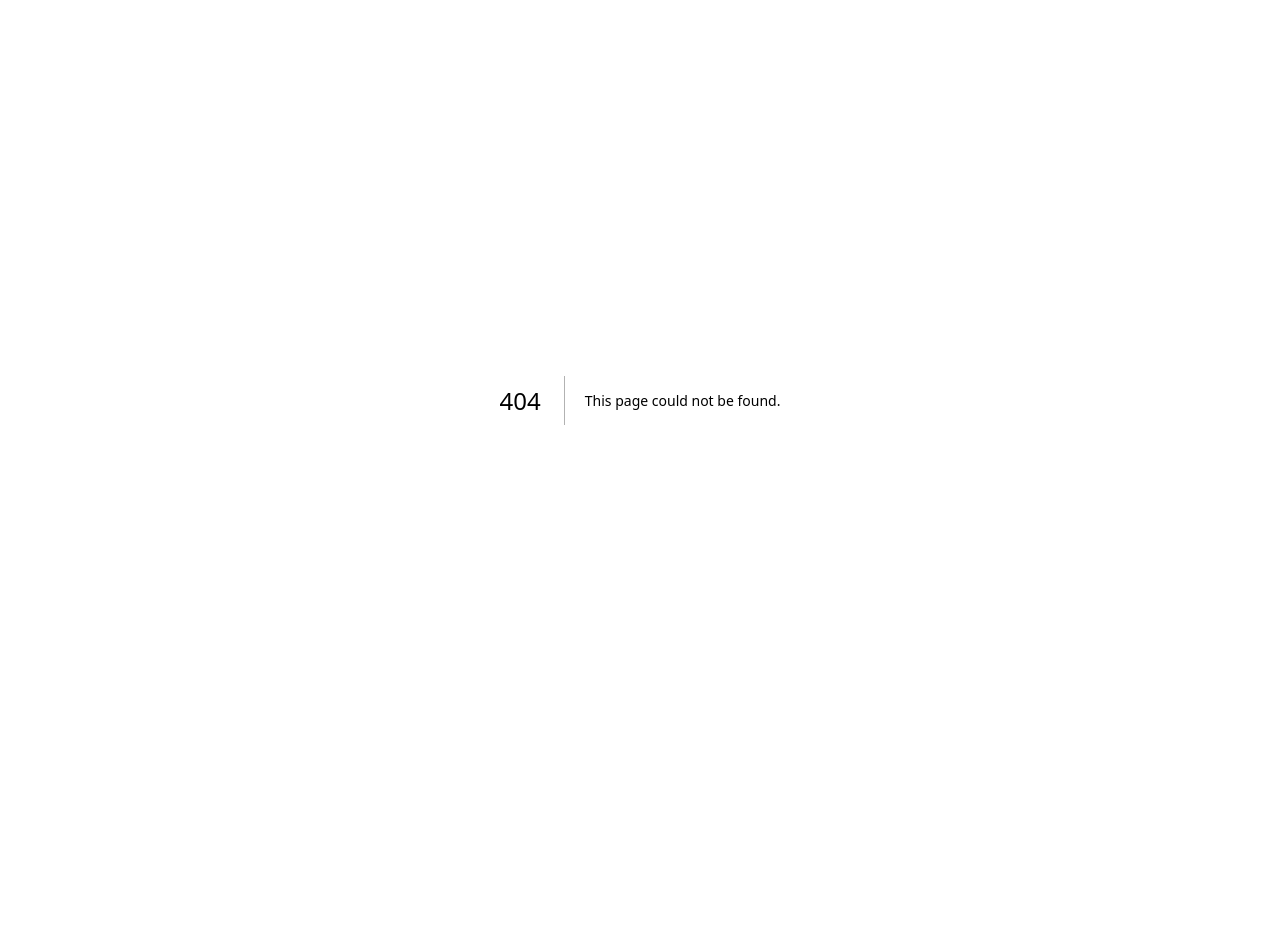
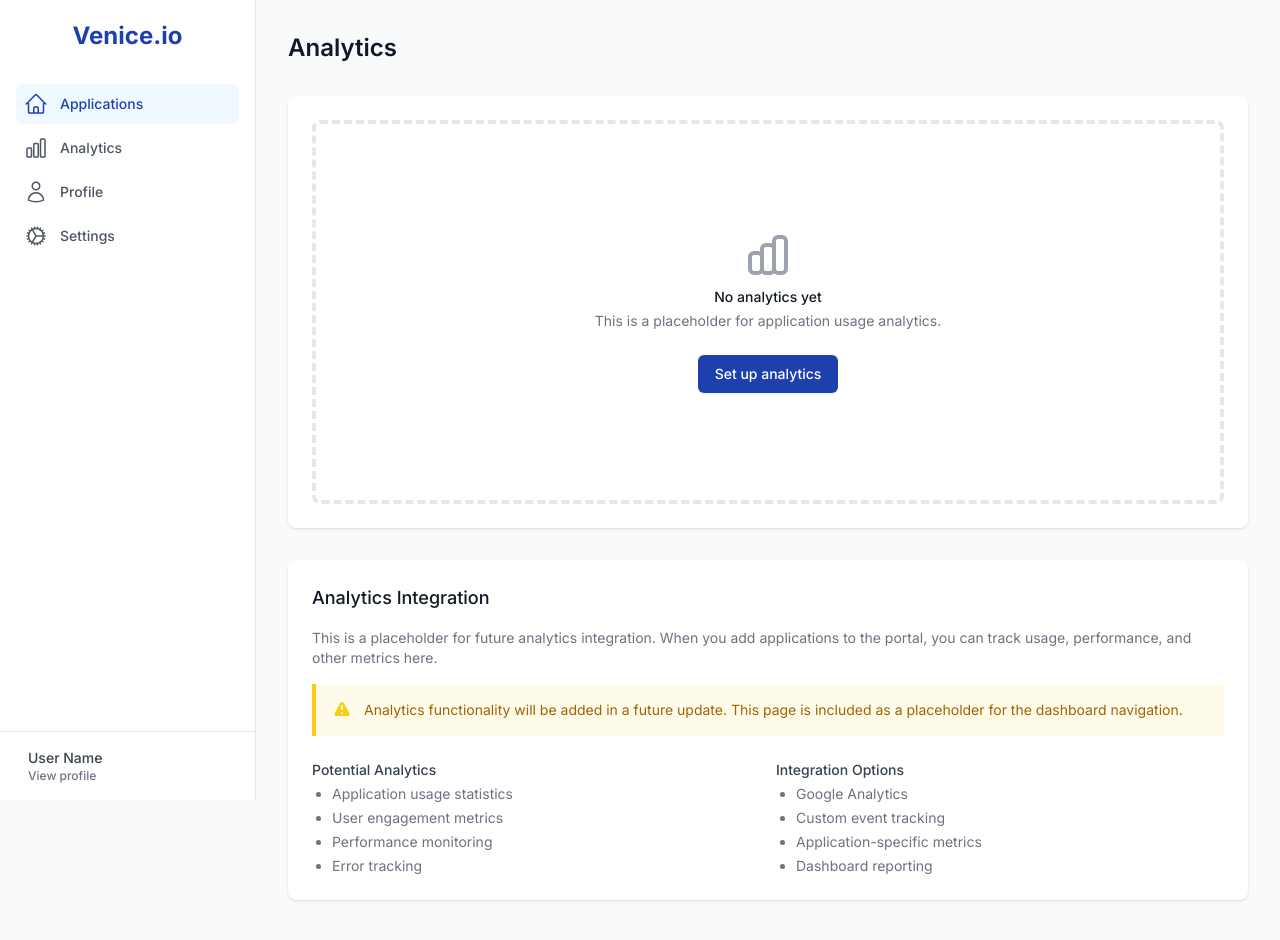
Before and after one commit to pattydubb/venice-io-accounting-portal, a Next.js app: page /dashboard/analytics in a window 1280 px wide. Before the commit this address had no page. Shown: the top 940 px of the page. Before the commit the page ends 800 px from the top, so only its background shows below. Built offline with nearby package versions, Linux system fonts and the light colour scheme.

Commit message:
Add analytics page placeholder

```diff
--- /dev/null
+++ b/src/app/dashboard/analytics/page.tsx
@@ -0,0 +1,93 @@
+'use client';
+
+export default function AnalyticsPage() {
+  return (
+    <div className="px-4 sm:px-6 lg:px-8 py-8">
+      <div className="max-w-7xl mx-auto">
+        <h1 className="text-2xl font-semibold text-gray-900 mb-8">Analytics</h1>
+
+        <div className="bg-white shadow rounded-lg px-5 py-6 sm:px-6">
+          <div className="border-4 border-dashed border-gray-200 rounded-lg h-96 flex items-center justify-center">
+            <div className="text-center">
+              <svg
+                className="mx-auto h-12 w-12 text-gray-400"
+                fill="none"
+                viewBox="0 0 24 24"
+                stroke="currentColor"
+                aria-hidden="true"
+              >
+                <path
+                  strokeLinecap="round"
+                  strokeLinejoin="round"
+                  strokeWidth={2}
+                  d="M9 19v-6a2 2 0 00-2-2H5a2 2 0 00-2 2v6a2 2 0 002 2h2a2 2 0 002-2zm0 0V9a2 2 0 012-2h2a2 2 0 012 2v10m-6 0a2 2 0 002 2h2a2 2 0 002-2m0 0V5a2 2 0 012-2h2a2 2 0 012 2v14a2 2 0 01-2 2h-2a2 2 0 01-2-2z"
+                />
+              </svg>
+              <h3 className="mt-2 text-sm font-medium text-gray-900">No analytics yet</h3>
+              <p className="mt-1 text-sm text-gray-500">
+                This is a placeholder for application usage analytics.
+              </p>
+              <div className="mt-6">
+                <button
+                  type="button"
+                  className="inline-flex items-center px-4 py-2 border border-transparent shadow-sm text-sm font-medium rounded-md text-white bg-venice-blue hover:bg-blue-700 focus:outline-none focus:ring-2 focus:ring-offset-2 focus:ring-venice-blue"
+                >
+                  Set up analytics
+                </button>
+              </div>
+            </div>
+          </div>
+        </div>
+
+        <div className="mt-8 bg-white shadow rounded-lg px-5 py-6 sm:px-6">
+          <h2 className="text-lg font-medium text-gray-900 mb-4">Analytics Integration</h2>
+          <p className="text-sm text-gray-500 mb-4">
+            This is a placeholder for future analytics integration. When you add applications to the portal,
+            you can track usage, performance, and other metrics here.
+          </p>
+
+          <div className="bg-yellow-50 border-l-4 border-yellow-400 p-4">
+            <div className="flex">
+              <div className="flex-shrink-0">
+                <svg className="h-5 w-5 text-yellow-400" xmlns="http://www.w3.org/2000/svg" viewBox="0 0 20 20" fill="currentColor">
+                  <path fillRule="evenodd" d="M8.257 3.099c.765-1.36 2.722-1.36 3.486 0l5.58 9.92c.75 1.334-.213 2.98-1.742 2.98H4.42c-1.53 0-2.493-1.646-1.743-2.98l5.58-9.92zM11 13a1 1 0 11-2 0 1 1 0 012 0zm-1-8a1 1 0 00-1 1v3a1 1 0 002 0V6a1 1 0 00-1-1z" clipRule="evenodd" />
+                </svg>
+              </div>
+              <div className="ml-3">
+                <p className="text-sm text-yellow-700">
+                  Analytics functionality will be added in a future update. This page is included as a placeholder for the dashboard navigation.
+                </p>
+              </div>
+            </div>
+          </div>
+
+          <div className="mt-6 grid grid-cols-1 gap-y-6 gap-x-4 sm:grid-cols-2">
+            <div className="sm:col-span-1">
+              <div className="block text-sm font-medium text-gray-700">Potential Analytics</div>
+              <div className="mt-1 text-sm text-gray-500">
+                <ul className="list-disc pl-5 space-y-1">
+                  <li>Application usage statistics</li>
+                  <li>User engagement metrics</li>
+                  <li>Performance monitoring</li>
+                  <li>Error tracking</li>
+                </ul>
+              </div>
+            </div>
+
+            <div className="sm:col-span-1">
+              <div className="block text-sm font-medium text-gray-700">Integration Options</div>
+              <div className="mt-1 text-sm text-gray-500">
+                <ul className="list-disc pl-5 space-y-1">
+                  <li>Google Analytics</li>
+                  <li>Custom event tracking</li>
+                  <li>Application-specific metrics</li>
+                  <li>Dashboard reporting</li>
+                </ul>
+              </div>
+            </div>
+          </div>
+        </div>
+      </div>
+    </div>
+  );
+}
```
